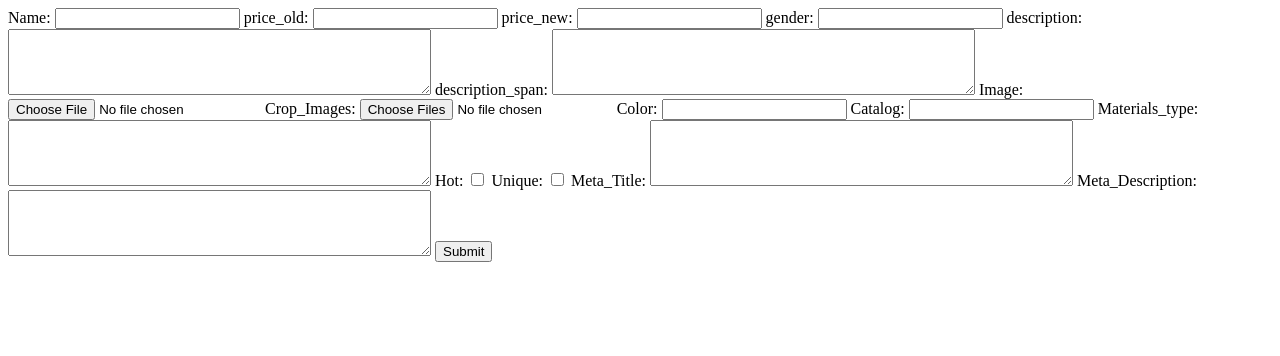
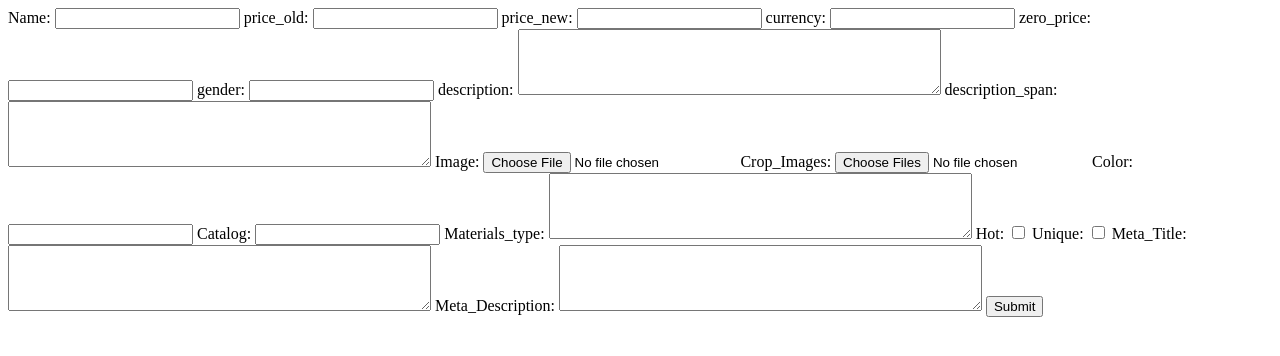
Before and after one commit to alienpog/yeye-unique-backend, a Django app: page / in a window 1280 px wide. Shown: the top 356 px of the page. Run offline with Django 4.2, Linux system fonts and the light colour scheme; the visitor is signed in with stand-in values (Sample User, id 1).

Commit message:
commit five

```diff
--- a/templates/index.html
+++ b/templates/index.html
@@ -16,6 +16,12 @@
 
       <label for="pricenew">price_new:</label>
       <input type="number" id="pricenew" name="pricenew" required />
+
+      <label for="Currency">currency:</label>
+      <input type="text" id="Currency" name="Currency" required />
+
+      <label for="zero_price">zero_price:</label>
+      <input type="text" id="zero_price" name="zero_price" required />
 
       <label for="pricenew">gender:</label>
       <input type="gender" id="gender" name="gender" required />
--- a/yeyebackend/views.py
+++ b/yeyebackend/views.py
@@ -54,31 +54,52 @@ def product_page(request):
         if request.method == 'POST':
             try:
 
-                name= request.POST.get('name')
-                priceold= request.POST.get('priceold')
-                pricenew= request.POST.get('pricenew')
-                description= request.POST.get('description')
-                description_span= request.POST.get('description_span')
+                name= request.POST['name']
+                priceold= request.POST['priceold']
+                pricenew= request.POST['pricenew']
+                Currency= request.POST['Currency']
+                zero_price= request.POST['zero_price']
+                description= request.POST['description']
+                description_span= request.POST['description_span']
                 Image= request.FILES['Image']
-                gender= request.POST.get('gender')
+                gender= request.POST['gender']
                 Crop_Images = request.FILES.getlist('Crop_Images')
-                color= request.POST.get('color')
-                catalog= request.POST.get('catalog')
-                materials_type= request.POST.get('materials_type')
+                color= request.POST['color']
+                catalog= request.POST['catalog']
+                materials_type= request.POST['materials_type']
                 hot= request.POST.get('hot', False) == 'on'
                 unique= request.POST.get('unique',False) == 'on'
-                Meta_Title= request.POST.get('Meta_Title')
-                Meta_description= request.POST.get('Meta_description')
-                product = Products.objects.create(name=name,price=pricenew,old_price=priceold,description=description,
-                                                  description_span=description_span,image=Image,gender=gender,
-                                                  color=color, catalog=catalog,materials_type=materials_type, hot=hot,
-                                                   unique=unique, Meta_Title=Meta_Title, Meta_description=Meta_description)
+                Meta_Title= request.POST['Meta_Title']
+                Meta_description= request.POST['Meta_description']
+                # print("name>>>",name,
+                #      "priceold>>>>>",priceold,
+                #      "pricenew>>>",pricenew,
+                #      "Currency>>>>",Currency,
+                #      "zero_price>>>",zero_price,
+                #      "description>>>",description,
+                #      "description_span>>>>",description_span,
+                #      "Image>>>>>",Image,
+                #      "gender>>>>>",gender,
+                #      "Crop_Images>>>",Crop_Images,
+                #      "color>>>>",color,
+                #      "catalog>>>>>",catalog,
+                #      "materials_type>>>>",materials_type,
+                #      "hot>>>>",hot,
+                #      "unique>>>",unique,
+                #      "Meta_Title",Meta_Title,
+                #      "Meta_description",Meta_description)
+                product = Products.objects.create(name=name,image=Image,price=pricenew,old_price=priceold,
+                                                  Currency=Currency,zero_price=zero_price,description=description,
+                                                  description_span=description_span,gender=gender,hot=hot,catalog=catalog,
+                                                  unique=unique,materials_type=materials_type,Meta_Title=Meta_Title,
+                                                  Meta_description=Meta_description,color=color)
                 product.save()
                 for image in Crop_Images:
                     crop_picture = Crop_pictures.objects.create(image=image, product=product)
                     crop_picture.save()
+                    print("uploaded to the database")
             except:
-                print("not uploaded")
+                print("not uploaded to the database")
         return render(request, 'index.html')
     return redirect('https://www.google.com')
 
```
Also changed, not shown: yeyebackend/models.py (+5 -3 lines), yeyebackend/migrations/0018_alter_products_old_price_alter_products_price.py (added), yeyebackend/migrations/0019_products_currency_products_zero_price_and_more.py (added), yeyebackend/migrations/0020_alter_products_liked.py (added), yeyebackend/migrations/0021_alter_products_liked.py (added), yeyebackend/migrations/0022_alter_products_old_price.py (added).
